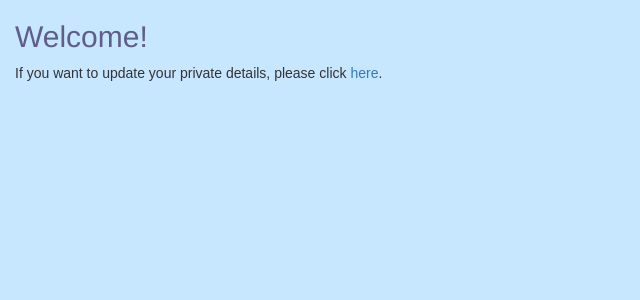
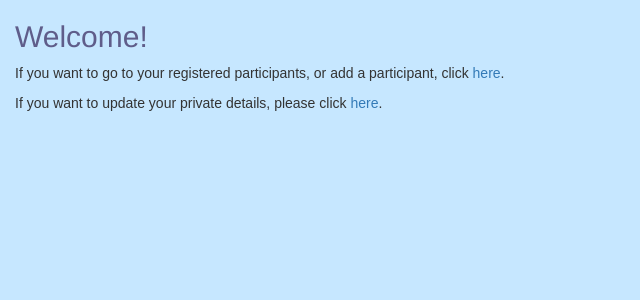
Before and after one commit to wearespindle/subscriptionform, a Django app: template subscriptionform/templates/home/menu.html in a window 1280 px wide. Shown: the top 300 px of the page, without its empty margins (0-640 px from the left). Run offline with Django 3.2, Linux system fonts and the light colour scheme; the template is opened without the code that fills it, so the values that code supplies are empty; some libraries are stand-ins or nearby versions.

Commit message:
Fixed link to participant list on menu page

```diff
--- a/subscriptionform/templates/home/menu.html
+++ b/subscriptionform/templates/home/menu.html
@@ -3,6 +3,10 @@
 
 {% block content %}
     <h2>{% blocktrans %}Welcome!{% endblocktrans %}</h2>
+        {% url 'participants' as participanturl %}
+        <p>{% blocktrans %}If you want to go to your registered participants, or add a participant, click
+            <a href="{{ participanturl }}">here</a>.{% endblocktrans %}</p>
+
         {% url 'user_update' as the_url %}
         <p>{% blocktrans %}If you want to update your private details, please click
             <a href ="{{ the_url }}">here</a>. {% endblocktrans %}</p>
```
Also changed, not shown: locale/nl/LC_MESSAGES/django.po, 1 other file.
